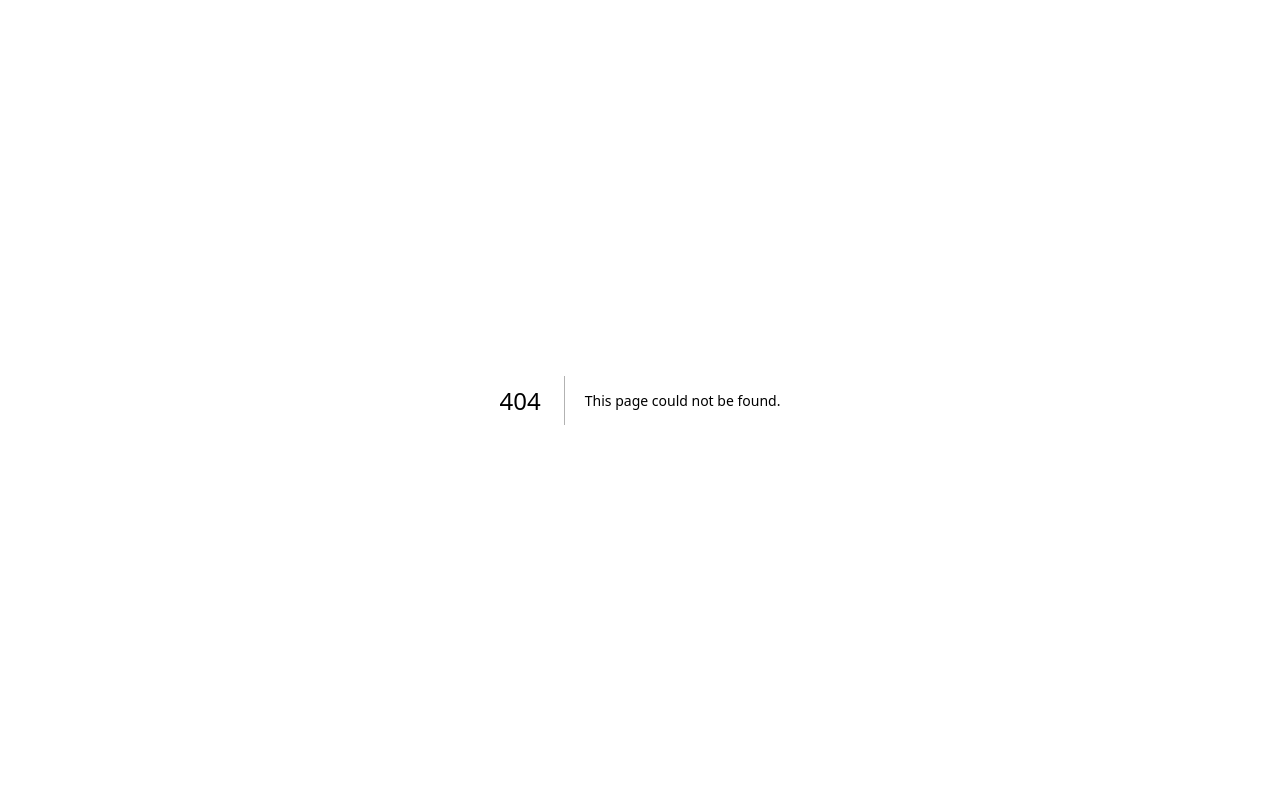
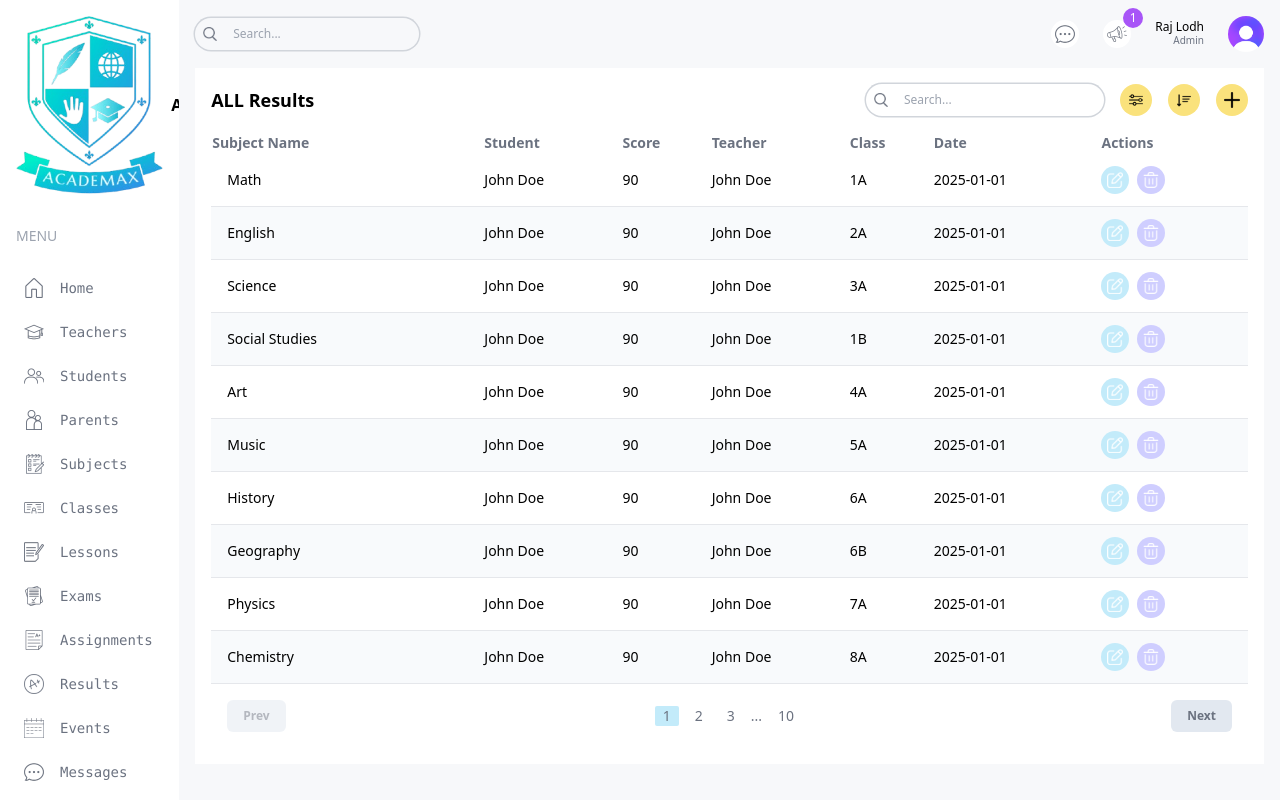
Before and after one commit to Rajlodh-001/school_management, a Next.js app: page /list/results in a window 1280 px wide. Before the commit this address had no page. Shown: the top 800 px of the page. Built offline with nearby package versions, Linux system fonts and the light colour scheme.

Commit message:
result page

```diff
--- /dev/null
+++ b/src/app/(dashboard)/list/results/page.tsx
@@ -0,0 +1,124 @@
+import FormModel from "@/components/FormModel";
+import Pagination from "@/components/Pagination";
+import Table from "@/components/Table";
+import TableSearch from "@/components/TableSearch";
+import { assignmentsData, resultsData, role } from "@/lib/data";
+import Image from "next/image";
+import Link from "next/link";
+
+type Result = {
+  id: number;
+  subject: string;
+  class: string;
+  teacher: string;
+  student: string;
+  type: "exam" | "assignments";
+  date: string;
+  score: number;
+};
+
+const columns = [
+  {
+    header: "Subject Name",
+    accessor: "name",
+  },
+  {
+    header: "Student",
+    accessor: "student",
+  },
+  {
+    header: "Score",
+    accessor: "score",
+    className: "hidden md:table-cell",
+  },
+
+  {
+    header: "Teacher",
+    accessor: "teacher",
+    className: "hidden md:table-cell",
+  },
+  {
+    header: "Class",
+    accessor: "class",
+    className: "hidden md:table-cell",
+  },
+  {
+    header: "Date",
+    accessor: "date",
+    className: "hidden md:table-cell",
+  },
+
+  {
+    header: "Actions",
+    accessor: "actions",
+  },
+];
+
+const ResultListPage = () => {
+  const renderRow = (item: Result) => (
+    <tr
+      key={item.id}
+      className="border-b border-gray-200 even:bg-slate-50 text-sm hover:bg-thmPurpleLight "
+    >
+      <td className="flex items-center gap-4 p-4">{item.subject}</td>
+
+      <td>{item.student}</td>
+      <td className="hidden md:table-cell">{item.score}</td>
+      <td className="hidden md:table-cell">{item.teacher}</td>
+      <td className="hidden md:table-cell">{item.class}</td>
+      <td className="hidden md:table-cell">{item.date}</td>
+      <td className="">
+        <div className="flex items-center gap-2">
+          {/* <Link href={`/list/teachers/${item.id}`}>
+            <button className=" w-7 h-7 flex items-center justify-center rounded-full bg-thmSky">
+              <Image src="/edit.png" alt="" width={16} height={16} />
+            </button>
+          </Link> */}
+          {role === "admin" && (
+            // <button className=" w-7 h-7 flex items-center justify-center rounded-full bg-thmPurple">
+            //   <Image src="/delete.png" alt="" width={16} height={16} />
+            // </button>
+
+            <>
+              <FormModel table="result" type="update" data={item} />
+              <FormModel table="result" type="delete" id={item.id} />
+            </>
+          )}
+        </div>
+      </td>
+    </tr>
+  );
+  return (
+    <div className="bg-white p-4 roundend-md mt-0 m-4">
+      {/* Top */}
+      <div className="flex items-center justify-between">
+        <h1 className="hidden md:block text-lg font-semibold ">ALL Results</h1>
+        <div className="flex flex-col md:flex-row items-center gap-4 w-full md:w-auto">
+          <TableSearch />
+          <div className="flex items-center gap-4 self-end">
+            <button className="w-8 h-8 flex items-center justify-center rounded-full bg-thmYellow">
+              <Image src="/filter.png" alt="" width={14} height={14} />
+            </button>
+
+            <button className="w-8 h-8 flex items-center justify-center rounded-full bg-thmYellow">
+              <Image src="/sort.png" alt="" width={14} height={14} />
+            </button>
+
+            {role === "admin" && (
+              // <button className="w-8 h-8 flex items-center justify-center rounded-full bg-thmYellow">
+              //   <Image src="/plus.png" alt="" width={14} height={14} />
+              // </button>
+              <FormModel table="result" type="create" />
+            )}
+          </div>
+        </div>
+      </div>
+      {/* List */}
+      <Table columns={columns} renderRow={renderRow} data={resultsData} />
+      {/* Pagination */}
+      <Pagination />
+    </div>
+  );
+};
+
+export default ResultListPage;
```
